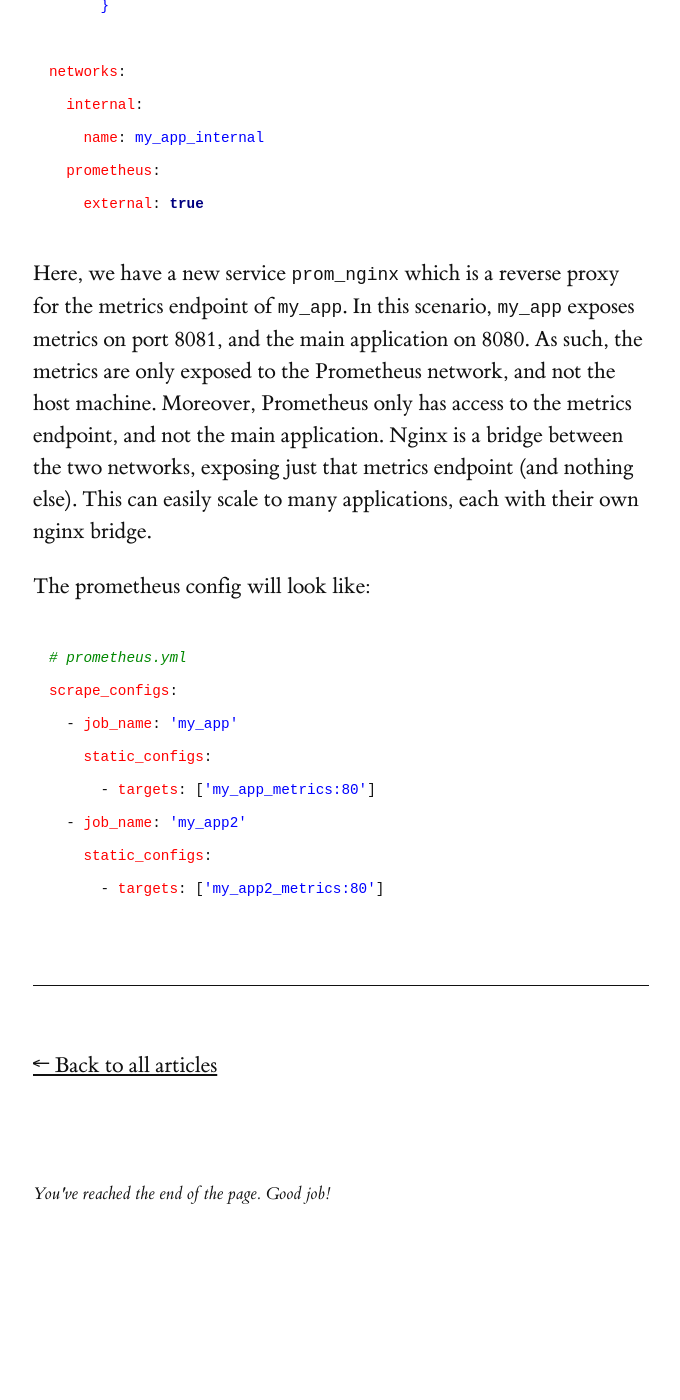
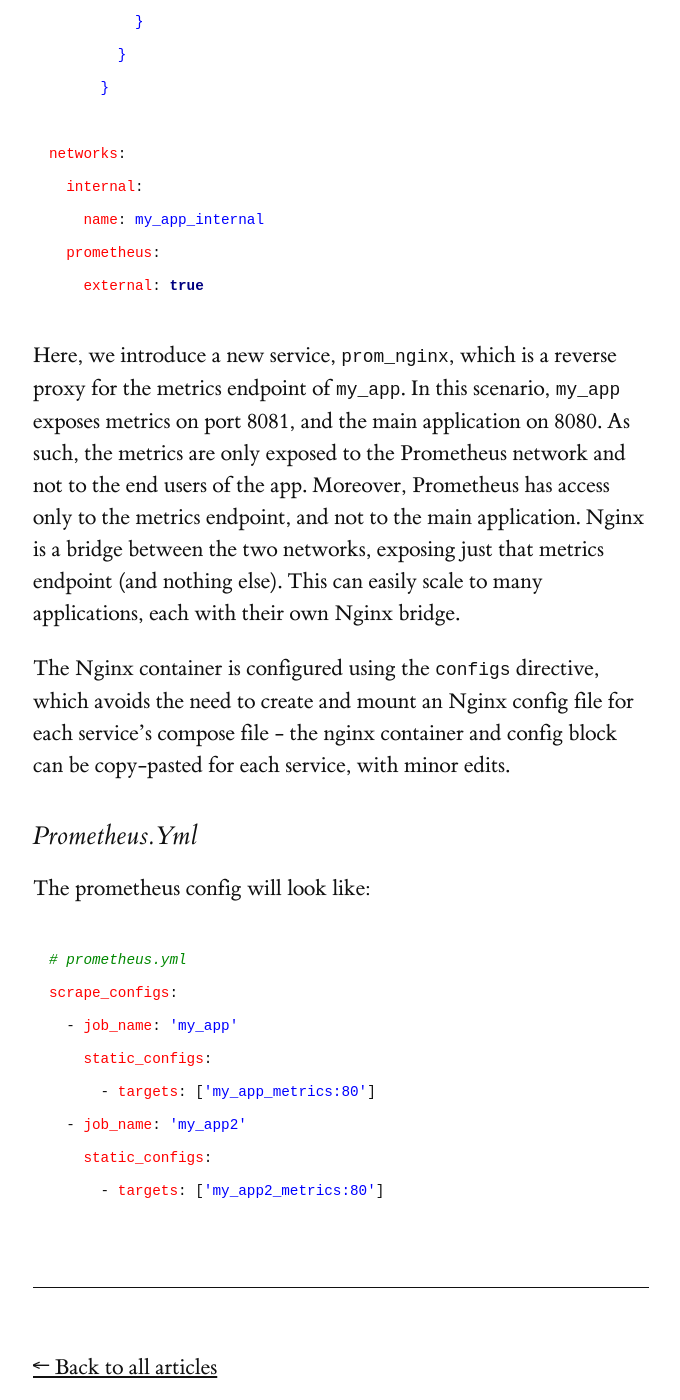
Before and after one commit to christopherdoyle/christopherdoyle.github.io, a Jekyll site: the page built from _posts/2025-04-21-collecting-prometheus-metrics.md, in a window 1280 px wide and 1400 px high, scrolled down 3429 px. Shown: the whole window, without its empty margins (127-807 px from the left). Built offline with Jekyll 4.4.1, drawn with Linux system fonts in a browser that asks for light colours; our own code applies the rules of GitHub Pages for plain Markdown files; before the commit the page ends 4735 px from its top, so only the background shows below that; some of the changed text lies outside the part shown.

Commit message:
Minor grammars; explained the nginx config directive

````diff
--- a/_posts/2025-04-21-collecting-prometheus-metrics.md
+++ b/_posts/2025-04-21-collecting-prometheus-metrics.md
@@ -37,8 +37,9 @@
 
 One solution to this problem is to add a reverse proxy configuration to each service, which exposes _just_ the metrics endpoint to the Prometheus network.
 
+### compose-prometheus.yml
+
 ```yaml
-# compose-prometheus.yml
 services:
   prom:
     image: prometheus
@@ -49,6 +50,8 @@
   prometheus:
     name: prometheus
 ```
+
+### compose-my_app.yml
 
 ```yaml
 # compose-my_app.yml
@@ -97,12 +100,16 @@
     external: true
 ```
 
-Here, we have a new service `prom_nginx` which is a reverse proxy for the metrics endpoint of `my_app`.
+Here, we introduce a new service, `prom_nginx`, which is a reverse proxy for the metrics endpoint of `my_app`.
 In this scenario, `my_app` exposes metrics on port 8081, and the main application on 8080.
-As such, the metrics are only exposed to the Prometheus network, and not the host machine.
-Moreover, Prometheus only has access to the metrics endpoint, and not the main application.
+As such, the metrics are only exposed to the Prometheus network and not to the end users of the app.
+Moreover, Prometheus has access only to the metrics endpoint, and not to the main application.
 Nginx is a bridge between the two networks, exposing just that metrics endpoint (and nothing else).
-This can easily scale to many applications, each with their own nginx bridge.
+This can easily scale to many applications, each with their own Nginx bridge.
+
+The Nginx container is configured using the `configs` directive, which avoids the need to create and mount an Nginx config file for each service's compose file - the nginx container and config block can be copy-pasted for each service, with minor edits.
+
+### prometheus.yml
 
 The prometheus config will look like:
 
````
